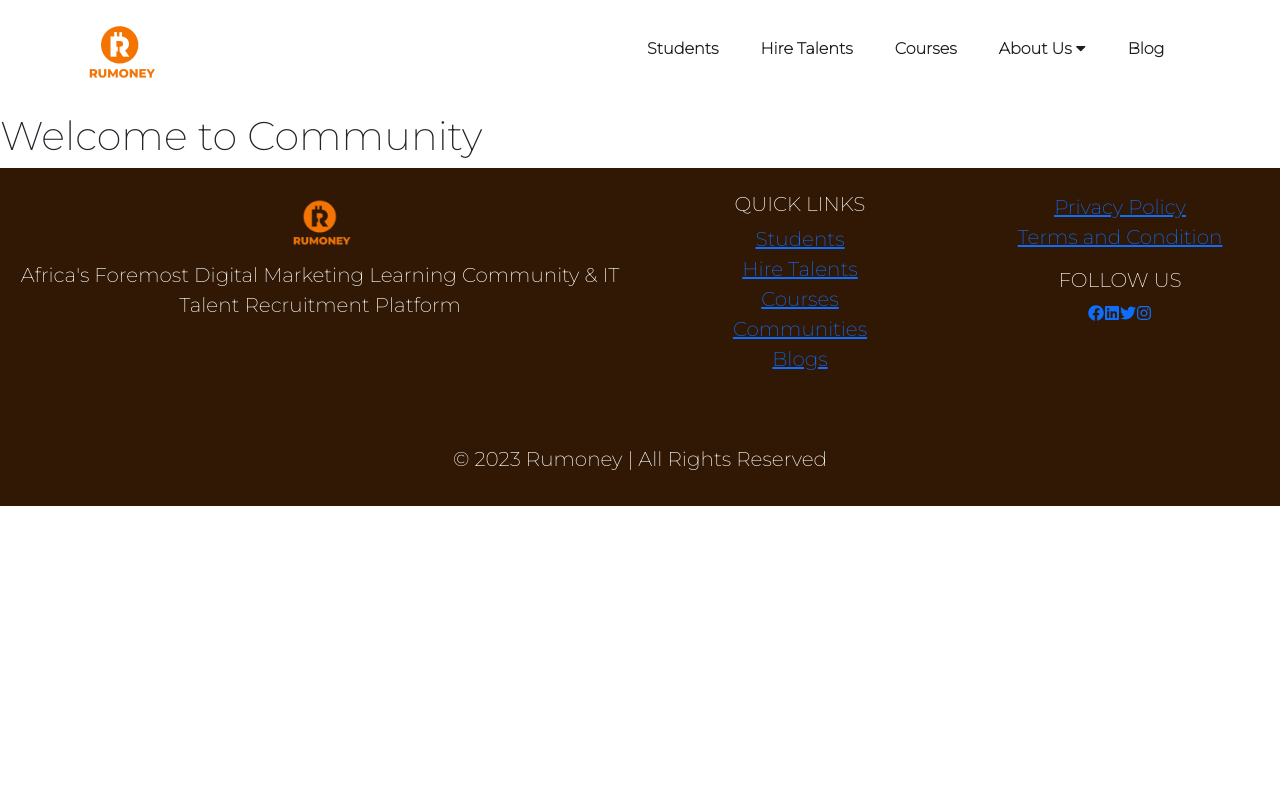
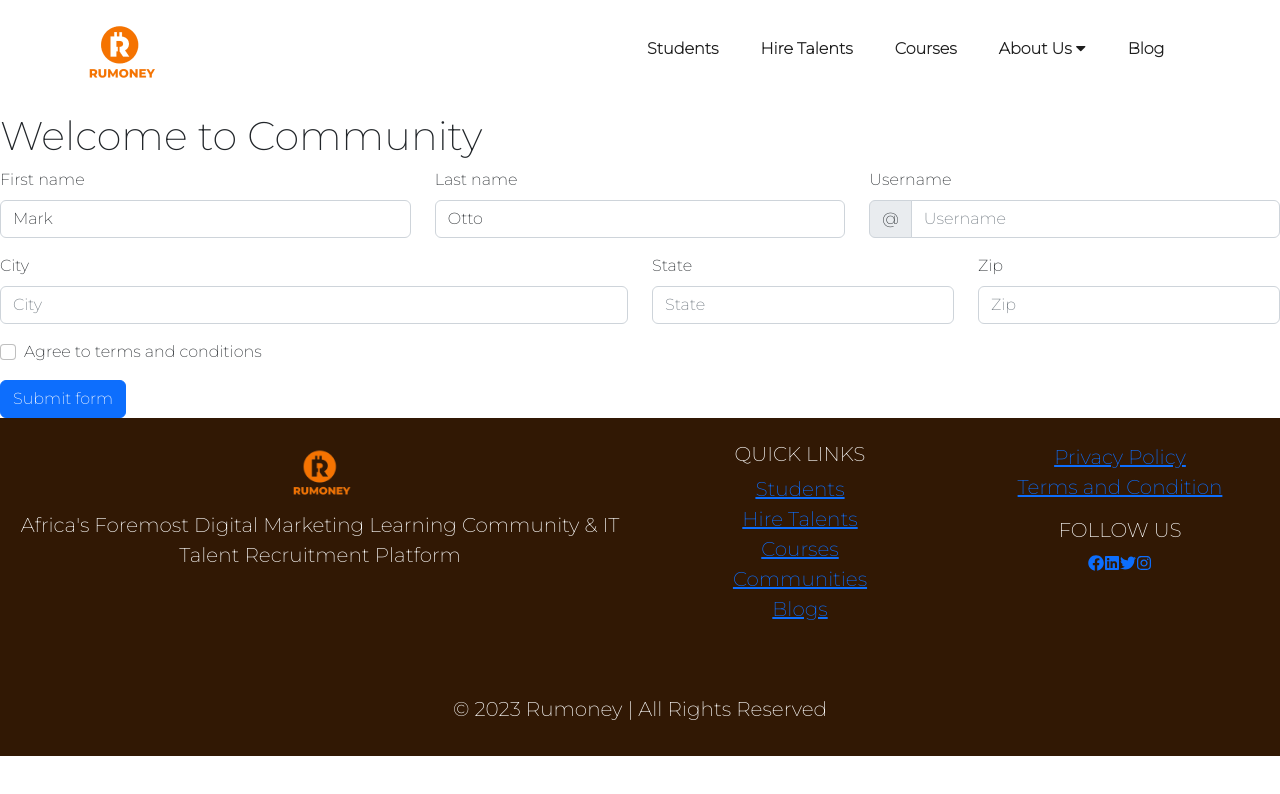
Before and after one commit to Yusasive/Rumoney, a React (Create React App) app: page /community in a window 1280 px wide. Shown: the top 794 px of the page. Built offline with nearby package versions, Linux system fonts and the light colour scheme.

Commit message:
file updated

```diff
--- a/src/containers/community/Community.js
+++ b/src/containers/community/Community.js
@@ -1,9 +1,11 @@
 import React from 'react'
+import CommunityForm from './CommunityForm'
 
 const Community = () => {
   return (
     <div>
-      <h1>Welcome to Community</h1>
+      <h1>Welcome to Community </h1>
+      <CommunityForm   />
     </div>
   )
 }
--- /dev/null
+++ b/src/containers/community/CommunityForm.js
@@ -0,0 +1,96 @@
+import React, { useState } from 'react';
+import Button from 'react-bootstrap/Button';
+import Col from 'react-bootstrap/Col';
+import Form from 'react-bootstrap/Form';
+import InputGroup from 'react-bootstrap/InputGroup';
+import Row from 'react-bootstrap/Row';
+
+function CommunityForm() {
+  const [validated, setValidated] = useState(false);
+
+  const handleSubmit = (event) => {
+    const form = event.currentTarget;
+    if (form.checkValidity() === false) {
+      event.preventDefault();
+      event.stopPropagation();
+    }
+
+    setValidated(true);
+  };
+
+  return (
+    <Form noValidate validated={validated} onSubmit={handleSubmit}>
+      <Row className="mb-3">
+        <Form.Group as={Col} md="4" controlId="validationCustom01">
+          <Form.Label>First name</Form.Label>
+          <Form.Control
+            required
+            type="text"
+            placeholder="First name"
+            defaultValue="Mark"
+          />
+          <Form.Control.Feedback>Looks good!</Form.Control.Feedback>
+        </Form.Group>
+        <Form.Group as={Col} md="4" controlId="validationCustom02">
+          <Form.Label>Last name</Form.Label>
+          <Form.Control
+            required
+            type="text"
+            placeholder="Last name"
+            defaultValue="Otto"
+          />
+          <Form.Control.Feedback>Looks good!</Form.Control.Feedback>
+        </Form.Group>
+        <Form.Group as={Col} md="4" controlId="validationCustomUsername">
+          <Form.Label>Username</Form.Label>
+          <InputGroup hasValidation>
+            <InputGroup.Text id="inputGroupPrepend">@</InputGroup.Text>
+            <Form.Control
+              type="text"
+              placeholder="Username"
+              aria-describedby="inputGroupPrepend"
+              required
+            />
+            <Form.Control.Feedback type="invalid">
+              Please choose a username.
+            </Form.Control.Feedback>
+          </InputGroup>
+        </Form.Group>
+      </Row>
+      <Row className="mb-3">
+        <Form.Group as={Col} md="6" controlId="validationCustom03">
+          <Form.Label>City</Form.Label>
+          <Form.Control type="text" placeholder="City" required />
+          <Form.Control.Feedback type="invalid">
+            Please provide a valid city.
+          </Form.Control.Feedback>
+        </Form.Group>
+        <Form.Group as={Col} md="3" controlId="validationCustom04">
+          <Form.Label>State</Form.Label>
+          <Form.Control type="text" placeholder="State" required />
+          <Form.Control.Feedback type="invalid">
+            Please provide a valid state.
+          </Form.Control.Feedback>
+        </Form.Group>
+        <Form.Group as={Col} md="3" controlId="validationCustom05">
+          <Form.Label>Zip</Form.Label>
+          <Form.Control type="text" placeholder="Zip" required />
+          <Form.Control.Feedback type="invalid">
+            Please provide a valid zip.
+          </Form.Control.Feedback>
+        </Form.Group>
+      </Row>
+      <Form.Group className="mb-3">
+        <Form.Check
+          required
+          label="Agree to terms and conditions"
+          feedback="You must agree before submitting."
+          feedbackType="invalid"
+        />
+      </Form.Group>
+      <Button type="submit">Submit form</Button>
+    </Form>
+  );
+}
+
+export default CommunityForm;
```
